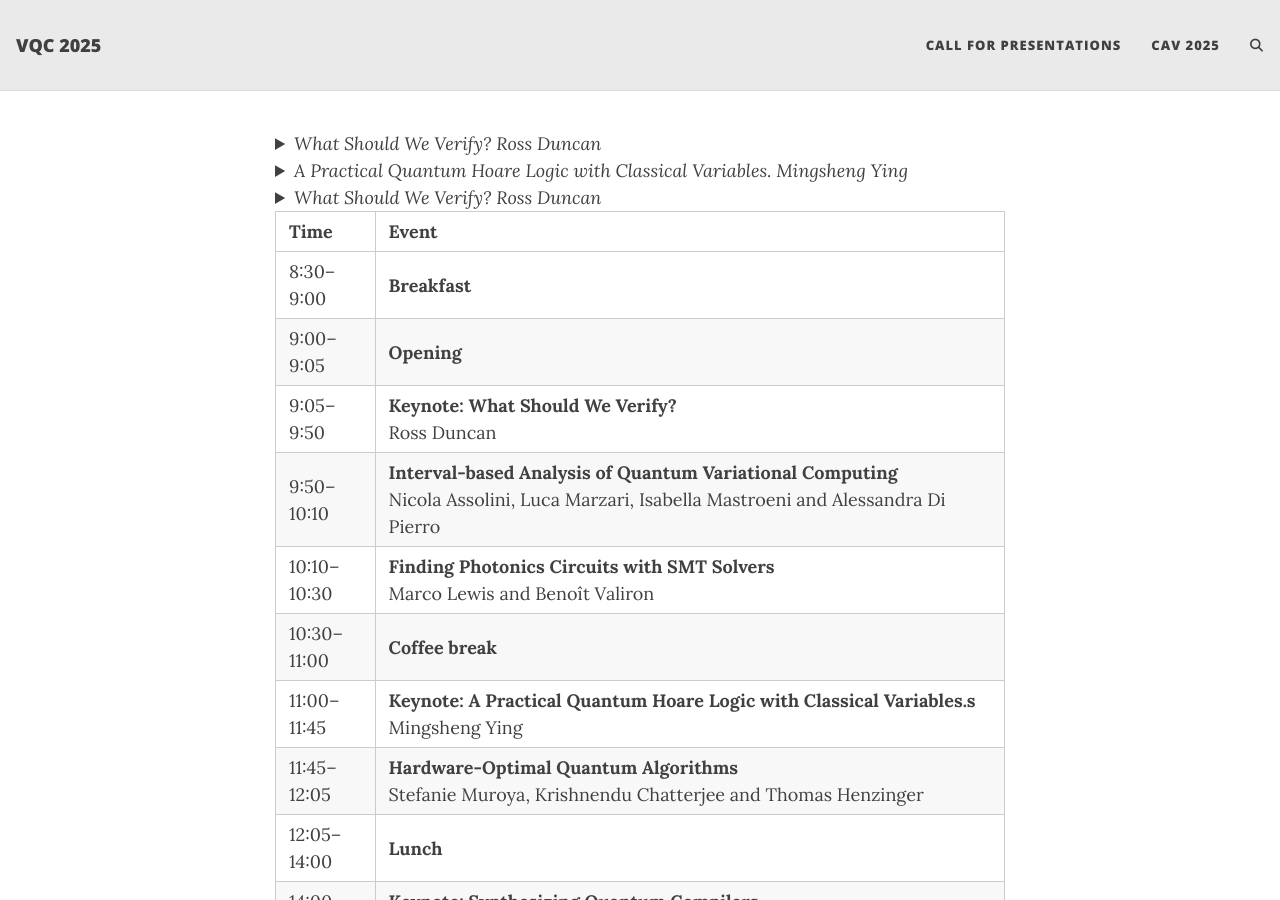
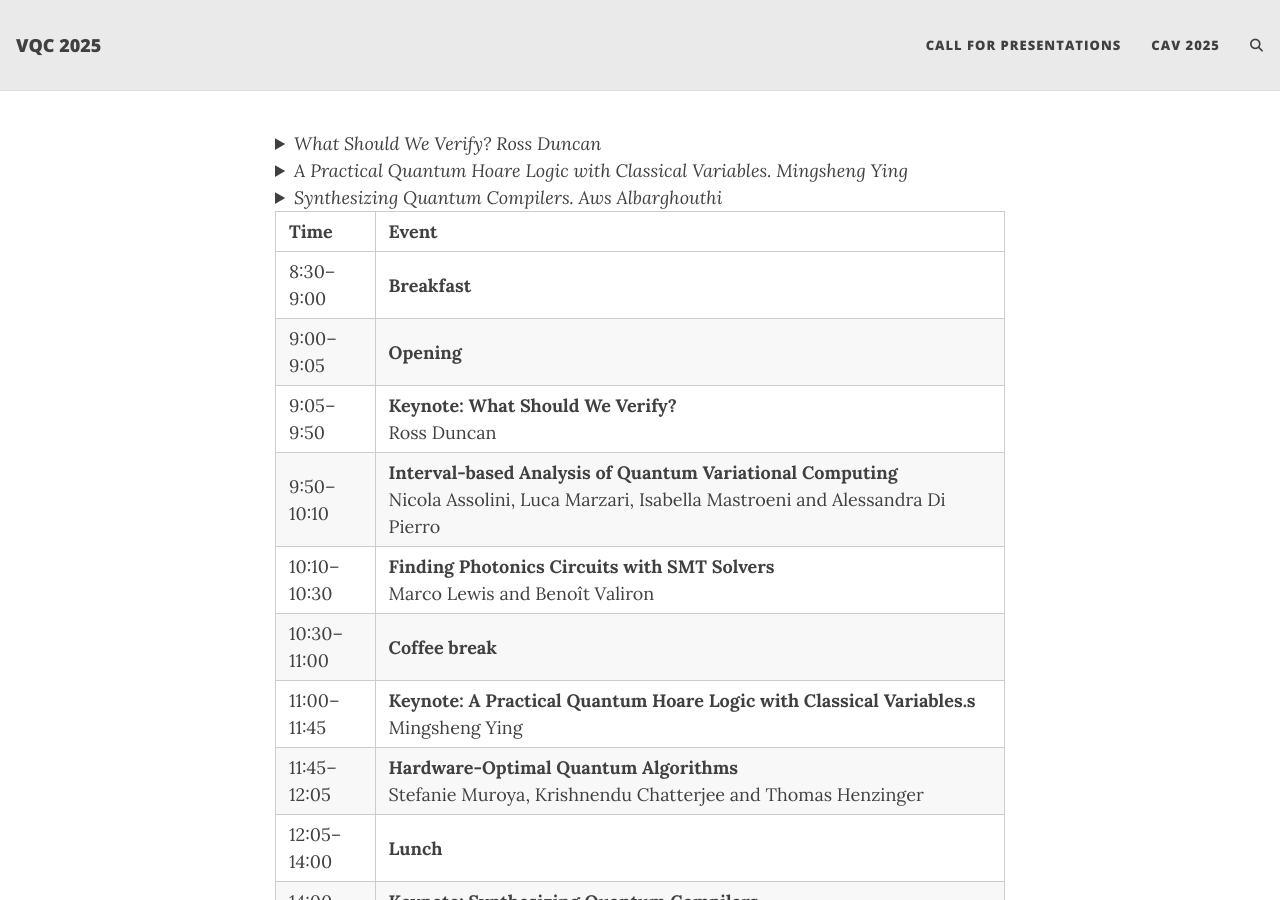
Before and after one commit to VerifiedQC/2025, a Jekyll site: the page built from schedule.md, in a window 1280 px wide and 900 px high. Built offline with Jekyll 4.4.1, drawn with Linux system fonts in a browser that asks for light colours; our own code applies the rules of GitHub Pages for plain Markdown files; comment, search, counter and statistics services are not loaded.

Commit message:
Update schedule.md

```diff
--- a/schedule.md
+++ b/schedule.md
@@ -4,15 +4,17 @@ Verification usually means to guarantee that a computational system is correct w
 </details>
 <details>
 <summary><em>A Practical Quantum Hoare Logic with Classical Variables. Mingsheng Ying</em></summary>
-*We present a Hoare-style logic for reasoning about quantum programs with classical variables. Our approach offers several improvements over previous work:<br><br>
+We present a Hoare-style logic for reasoning about quantum programs with classical variables. Our approach offers several improvements over previous work:<br><br>
 (1) Enhanced expressivity of the programming language: Our logic applies to quantum programs with classical variables that incorporate quantum arrays and parameterized quantum gates, which have not been addressed in previous research on quantum Hoare logic, either with or without classical variables.<br><br>
 (2) Intuitive correctness specifications: In our logic, preconditions and postconditions for quantum programs with classical variables are specified as a pair consisting of a classical first-order logical formula and a quantum predicate formula (possibly parameterized by classical variables). These specifications offer greater clarity and align more closely with the programmer's intuitive understanding of quantum and classical interactions.<br><br>
 (3) Simplified proof system: By introducing a novel idea in formulating a proof rule for reasoning about quantum measurements, along with (2), we develop a proof system for quantum programs that requires only minimal modifications to classical Hoare logic. Furthermore, this proof system can be effectively and conveniently combined with classical first-order logic to verify quantum programs with classical variables.<br><br>
 As a result, the learning curve for quantum program verification techniques is significantly reduced for those already familiar with classical program verification techniques, and existing tools for verifying classical programs can be more easily adapted for quantum program verification.
 </details>
 <details>
-<summary><em>What Should We Verify? Ross Duncan</em></summary>
-*Verification usually means to guarantee that a computational system is correct with respect to some specification. Can this definition survive in the context of quantum computing? What parts of the system can be verified? What notions of correctness are helpful? What properties of realistic systems can be verified? What* should *we verify? I will survey the field and give some perspective on the challenges and opportunities for automated verification of quantum software. Spoiler: it's the compiler.*
+<summary><em>Synthesizing Quantum Compilers. Aws Albarghouthi</em></summary>
+The promise of quantum computing has tantalized researchers for decades, and recent breakthroughs in physical implementations have brought this technology closer to reality. However, the quantum computing landscape remains highly dynamic: competing physical substrates, fault tolerance schemes, and architectures continue to emerge with no clear frontrunner. This diversity creates a significant bottleneck in the compilation pipeline – developing and maintaining separate compilers for each new device or experimental setup is both time-consuming and error-prone.<br><br>
+
+In this talk, I will present an alternative approach: automatically synthesizing device-specific quantum circuit compilers. This synthesis-based methodology enables rapid iteration while maintaining correctness guarantees. I will focus on the optimizer component, which reduces circuit size to minimize quantum computation errors. I will demonstrate how automatically synthesized optimizers can achieve superior performance compared to sophisticated hand-crafted alternatives. I will also discuss recent results on synthesizing device-specific mapping and routing algorithms.
 </details>
 
 | Time         | Event |
```
